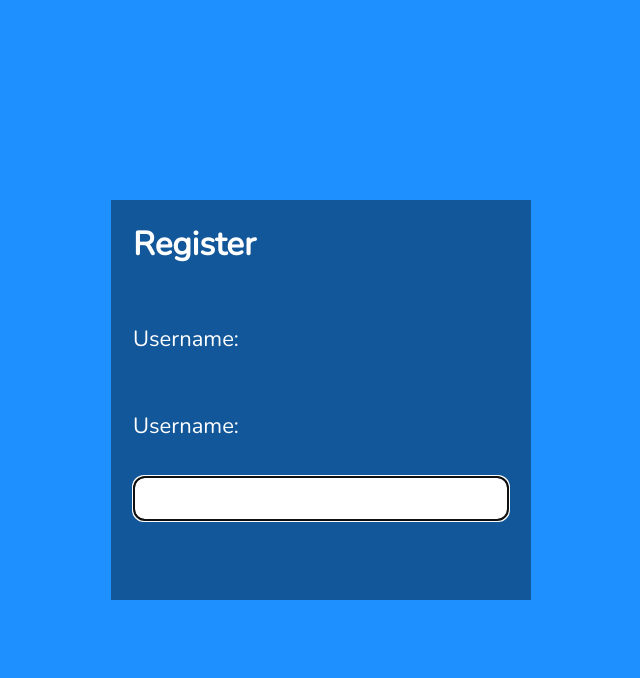
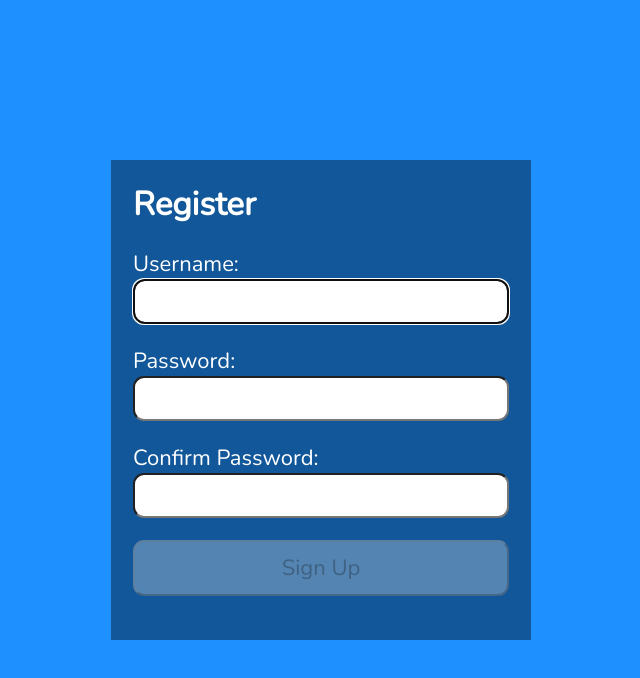
Before and after one commit to Kozirojka/WhisperNetChat, a React (Vite) app in the folder Frontend/WhisperNetClient/: page / in a window 1280 px wide. Shown: the top 678 px of the page, without its empty margins (319-959 px from the left). Built offline with nearby package versions, Linux system fonts and the light colour scheme.

Commit message:
almost comple the register form

```diff
--- a/Frontend/WhisperNetClient/src/Register.jsx
+++ b/Frontend/WhisperNetClient/src/Register.jsx
@@ -76,9 +76,6 @@
                         <FontAwesomeIcon icon={faCheck} className={validName ? "valid" : "hide"} />
                         <FontAwesomeIcon icon={faTimes} className={validName || !user ? "hide" : "invalid"} />
                     </label>
-                    <label htmlFor='username'>
-                        Username:
-                    </label>
                     <input
                         type="text"
                         id='username'
@@ -99,6 +96,51 @@
                         Letters, numbers, underscores, hyphens allowed.
                     </p>
 
+                    <label htmlFor="password">
+                            Password:
+                            <FontAwesomeIcon icon={faCheck} className={validPwd ? "valid" : "hide"} />
+                            <FontAwesomeIcon icon={faTimes} className={validPwd || !pwd ? "hide" : "invalid"} />
+                        </label>
+                        <input
+                            type="password"
+                            id="password"
+                            onChange={(e) => setPwd(e.target.value)}
+                            value={pwd}
+                            required
+                            aria-invalid={validPwd ? "false" : "true"}
+                            aria-describedby="pwdnote"
+                            onFocus={() => setPwdFocus(true)}
+                            onBlur={() => setPwdFocus(false)}
+                        />
+                        <p id="pwdnote" className={pwdFocus && !validPwd ? "instructions" : "offscreen"}>
+                            <FontAwesomeIcon icon={faInfoCircle} />
+                            8 to 24 characters.<br />
+                            Must include uppercase and lowercase letters, a number and a special character.<br />
+                            Allowed special characters: <span aria-label="exclamation mark">!</span> <span aria-label="at symbol">@</span> <span aria-label="hashtag">#</span> <span aria-label="dollar sign">$</span> <span aria-label="percent">%</span>
+                        </p>
+
+                        <label htmlFor="confirm_pwd">
+                            Confirm Password:
+                            <FontAwesomeIcon icon={faCheck} className={validMatch && matchPwd ? "valid" : "hide"} />
+                            <FontAwesomeIcon icon={faTimes} className={validMatch || !matchPwd ? "hide" : "invalid"} />
+                        </label>
+                        <input
+                            type="password"
+                            id="confirm_pwd"
+                            onChange={(e) => setMatchPwd(e.target.value)}
+                            value={matchPwd}
+                            required
+                            aria-invalid={validMatch ? "false" : "true"}
+                            aria-describedby="confirmnote"
+                            onFocus={() => setMatchFocus(true)}
+                            onBlur={() => setMatchFocus(false)}
+                        />
+                        <p id="confirmnote" className={matchFocus && !validMatch ? "instructions" : "offscreen"}>
+                            <FontAwesomeIcon icon={faInfoCircle} />
+                            Must match the first password input field.
+                        </p>
+
+                        <button disabled={!validName || !validPwd || !validMatch ? true : false}>Sign Up</button>
 
                 </form>
             </section>
```
